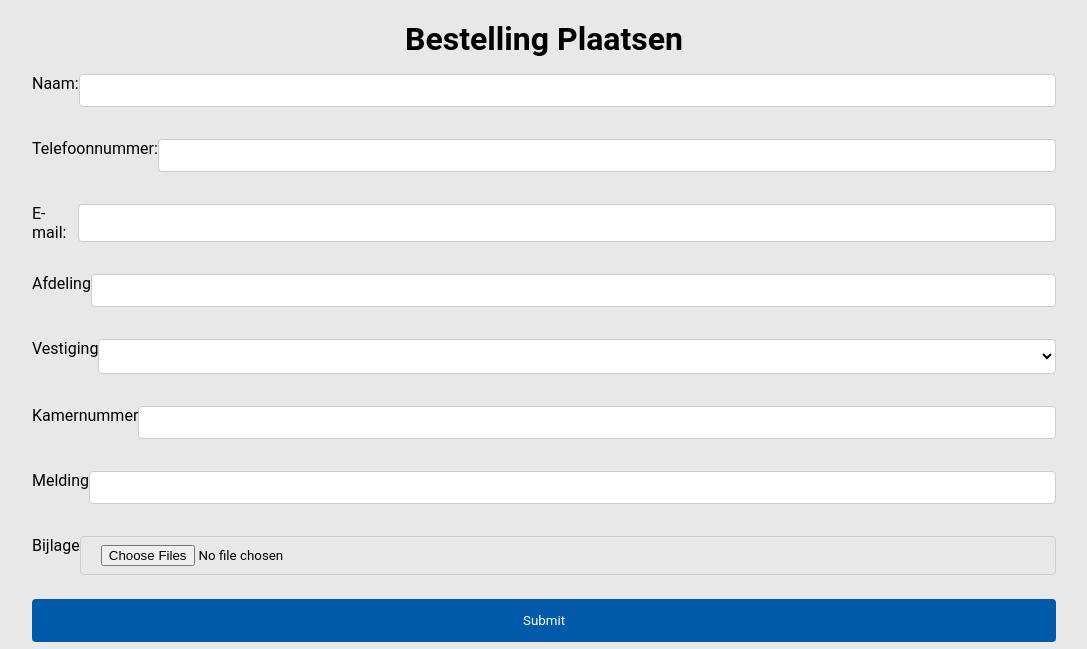
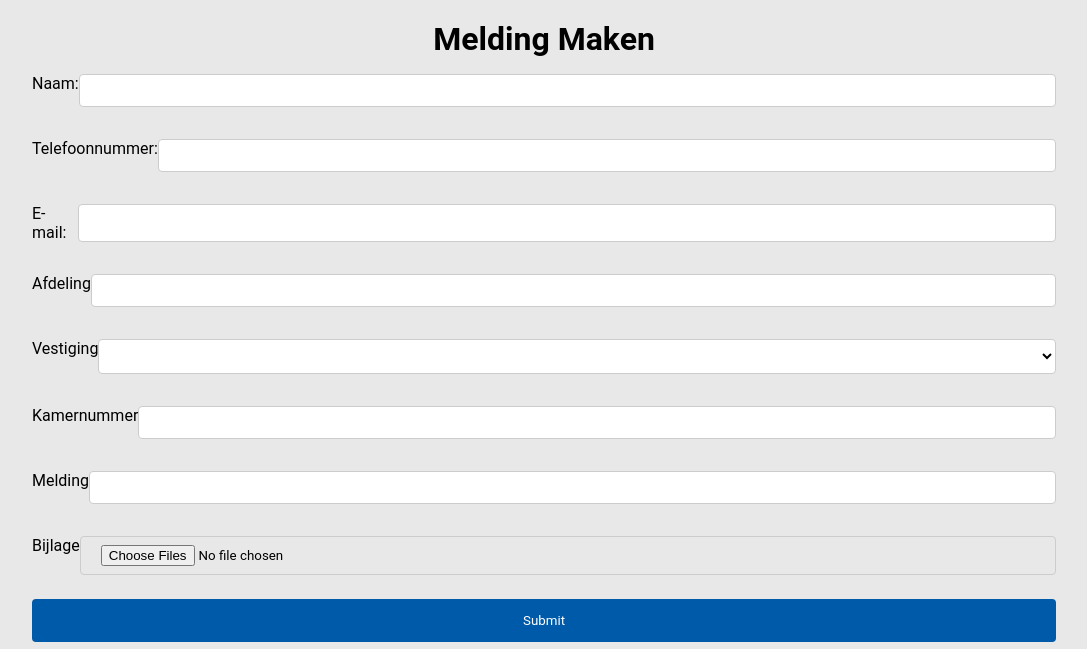
Before and after one commit to jeskaikema/INF1D-project, a PHP site: page /create_ticket.php in a window 1280 px wide. Shown: the part 124-773 px from the top of the page, without its empty margins (96-1183 px from the left). Run offline with PHP 8.4, Linux system fonts and the light colour scheme; the visitor is signed in with stand-in values (Sample User, id 1); data that the repository does not hold is empty; some libraries are stand-ins or nearby versions.

Commit message:
title change on create_ticket.php

```diff
--- a/pages/create_ticket.php
+++ b/pages/create_ticket.php
@@ -13,7 +13,7 @@ include_once "../helper/getErrorMessages.php";
     <div class="sub-container">
         <?php include "../templates/header.php"; ?>
         <div class="users-title">
-            <h1>Bestelling Plaatsen</h1>
+            <h1>Melding Maken</h1>
         </div>
         <form action="../src/create_ticket.php" method="POST" enctype="multipart/form-data" class="form flex">
             <div class="label-input flex">
```
